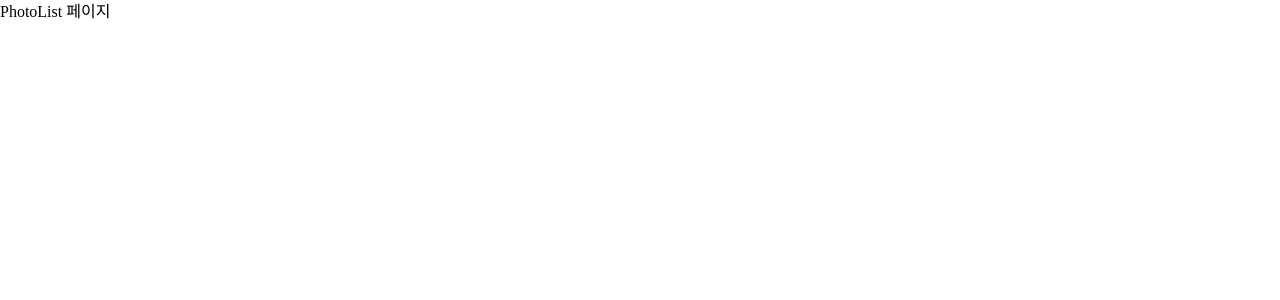
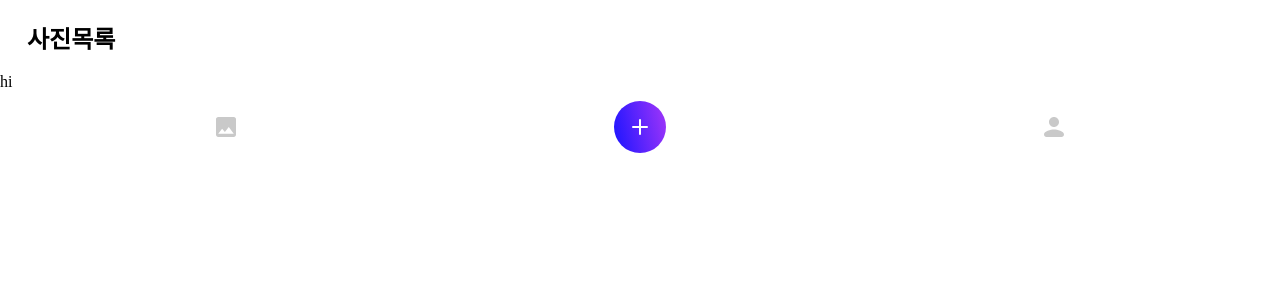
Before and after one commit to 0ne6yte/life-4-cut-frontend, a React (Vite) app: page /photo in a window 1280 px wide. Shown: the top 300 px of the page. Built offline with nearby package versions, Linux system fonts and the light colour scheme.

Commit message:
feat: mainTemplate생성

```diff
--- /dev/null
+++ b/src/domain/_common/components/Header.tsx
@@ -0,0 +1,20 @@
+import React, { type ReactNode } from 'react';
+
+import { ReactComponent as ArrowLeft } from '@/assets/arrow-left.svg';
+
+interface HeaderProps {
+  title: string;
+  showBackButton?: boolean;
+  tools?: ReactNode;
+}
+function Header({ title, showBackButton, tools }: HeaderProps) {
+  return (
+    <div className="flex px-[27px] pt-6 pb-3 items-center justify-between">
+      {showBackButton && <ArrowLeft />}
+      <h1 className={`font-bold text-headline1`}>{title}</h1>
+      {tools}
+    </div>
+  );
+}
+
+export default Header;
--- /dev/null
+++ b/src/domain/_common/layouts/MainTemplate.tsx
@@ -0,0 +1,23 @@
+import { type ReactNode } from 'react';
+
+import { BottomTab } from '@/domain/_common/components';
+import Header from '@/domain/_common/components/Header';
+
+interface MainTemplateProps {
+  title: string;
+  content: ReactNode;
+  showFooter?: boolean;
+  showBackButton?: boolean;
+  headerTools?: ReactNode;
+}
+function MainTemplate({ title, content, showFooter, showBackButton, headerTools }: MainTemplateProps) {
+  return (
+    <>
+      <Header title={title} showBackButton={showBackButton} tools={headerTools} />
+      <div className="overflow-y-scroll flex-1 relative">{content}</div>
+      {showFooter && <BottomTab />}
+    </>
+  );
+}
+
+export default MainTemplate;
--- a/src/domain/photo/PhotoList/index.tsx
+++ b/src/domain/photo/PhotoList/index.tsx
@@ -1,3 +1,5 @@
+import MainTemplate from '@/domain/_common/layouts/MainTemplate';
+
 export default function PhotoList() {
-  return <h1>PhotoList 페이지</h1>;
+  return <MainTemplate title="사진목록" content={'hi'} showFooter />;
 }
```
Also changed, not shown: src/assets/arrow-left.svg (added).
